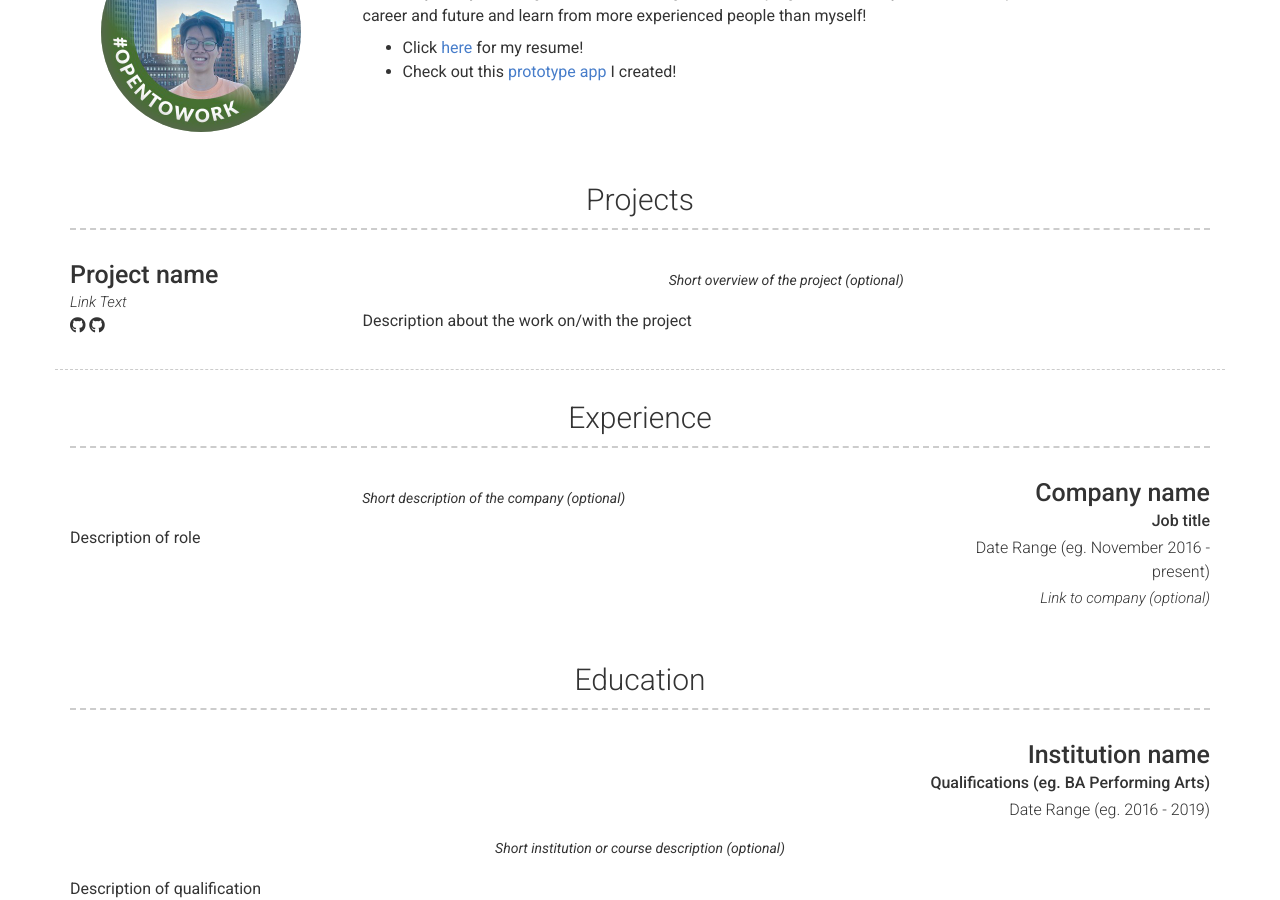
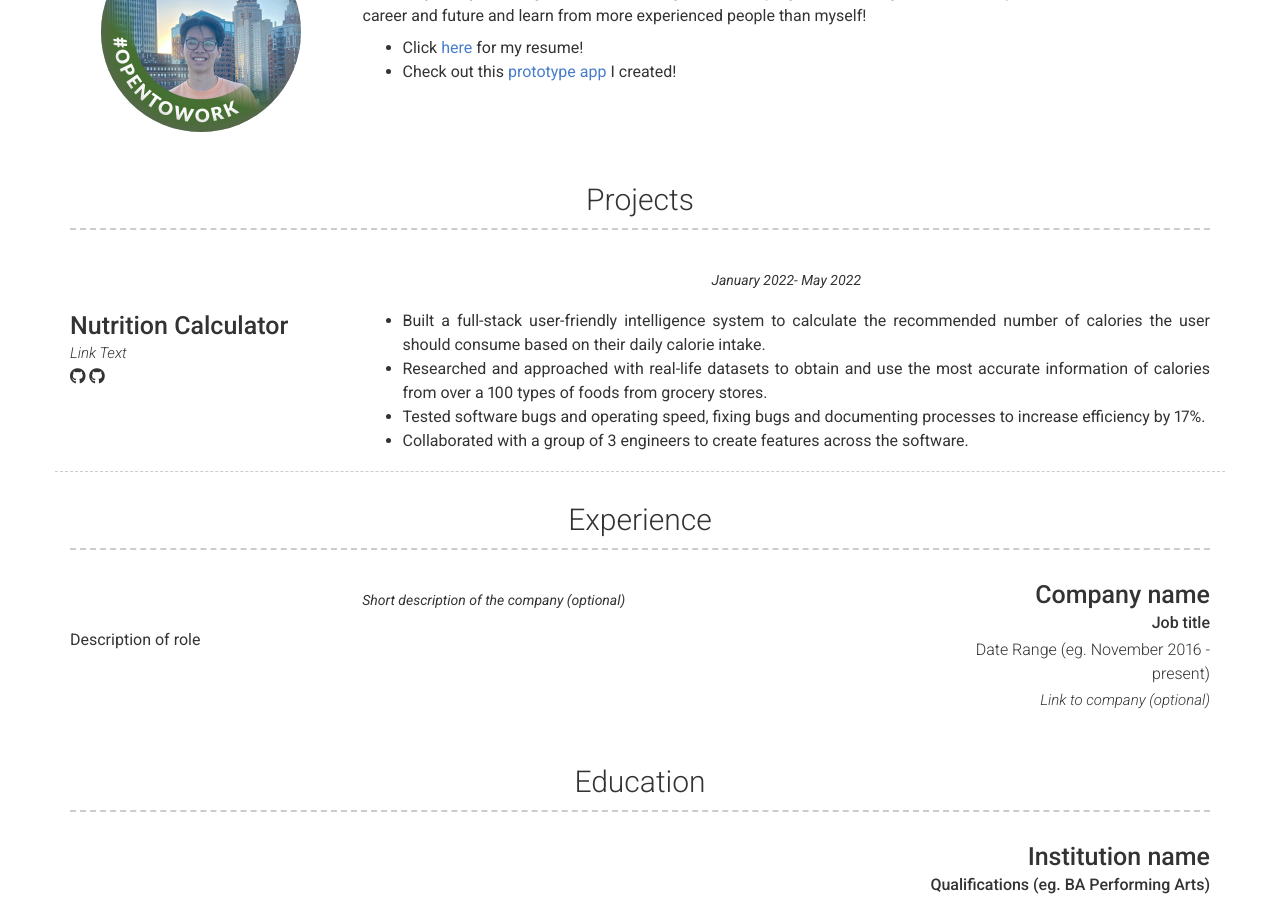
Before and after one commit to jugoh09/resume-website, a Jekyll site: the page built from index.md, in a window 1280 px wide and 900 px high, scrolled down 370 px. Built offline with Jekyll 4.4.1, drawn with Linux system fonts in a browser that asks for light colours; nearby versions of some CDN libraries.

Commit message:
Update _config.yml

```diff
--- a/_config.yml
+++ b/_config.yml
@@ -72,7 +72,7 @@ content:
       - layout: left
         border: weak  # Value of `weak` will display a weak border below this item. # Any
                       # other value (or no value) means no border will be displayed
-        title: Project name
+        title: Nutrition Calculator
         link: Link to project (eg. sproogen.github.io/modern-resume-theme)(optional)
         link_text: Link Text
         additional_links:
@@ -83,9 +83,17 @@ content:
             icon: fab fa-github
             url: Link to project (eg. sproogen.github.io/modern-resume-theme)(optional)
         quote: >
-          Short overview of the project (optional)
+          January 2022- May 2022
         description: | # this will include new lines to allow paragraphs
-          Description about the work on/with the project
+          - Built a full-stack user-friendly intelligence system to calculate the recommended number of calories the user should consume based
+            on their daily calorie intake.
+          - Researched and approached with real-life datasets to obtain and use the most accurate information of calories from over a 100 types
+            of foods from grocery stores.
+          - Tested software bugs and operating speed, fixing bugs and documenting processes to increase efficiency by 17%.
+          - Collaborated with a group of 3 engineers to create features across the software.
+
+
+
   - title: Experience
     layout: list
     content:
```
